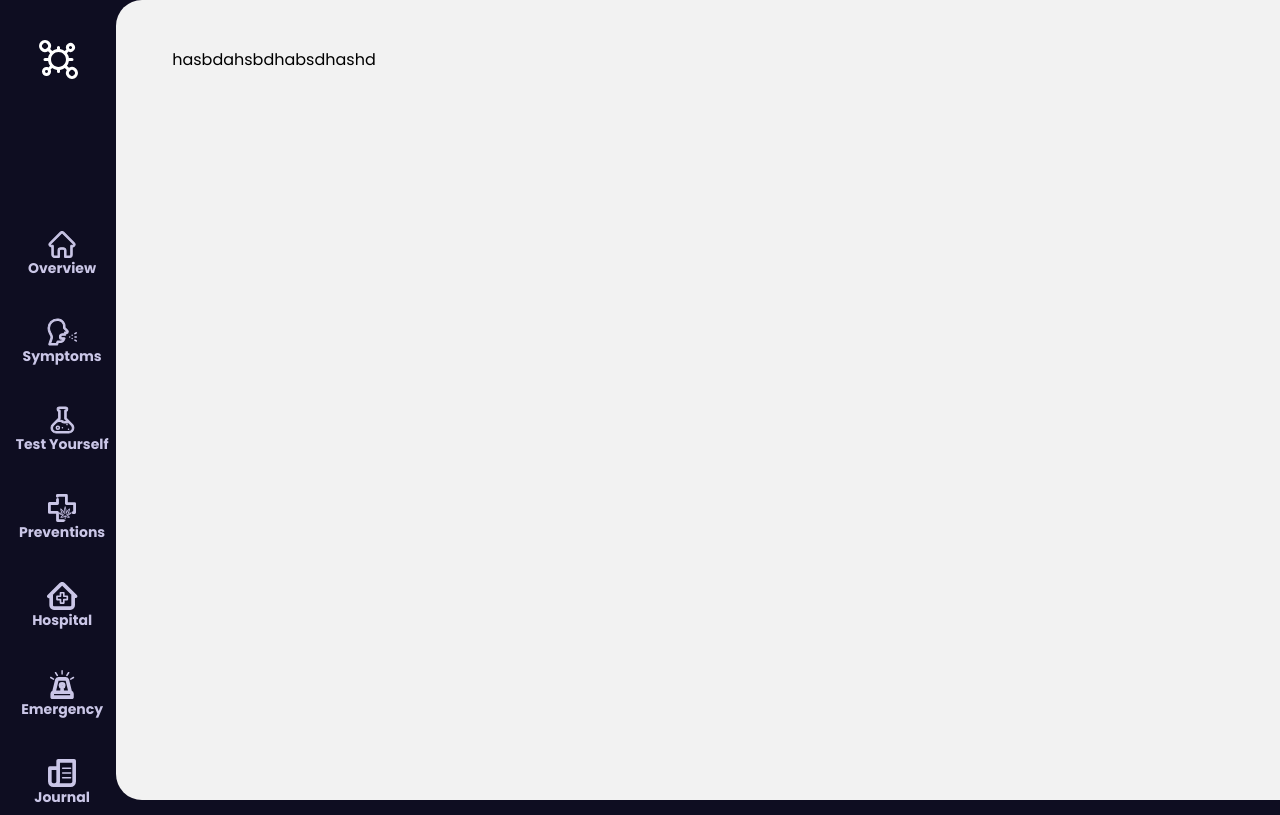
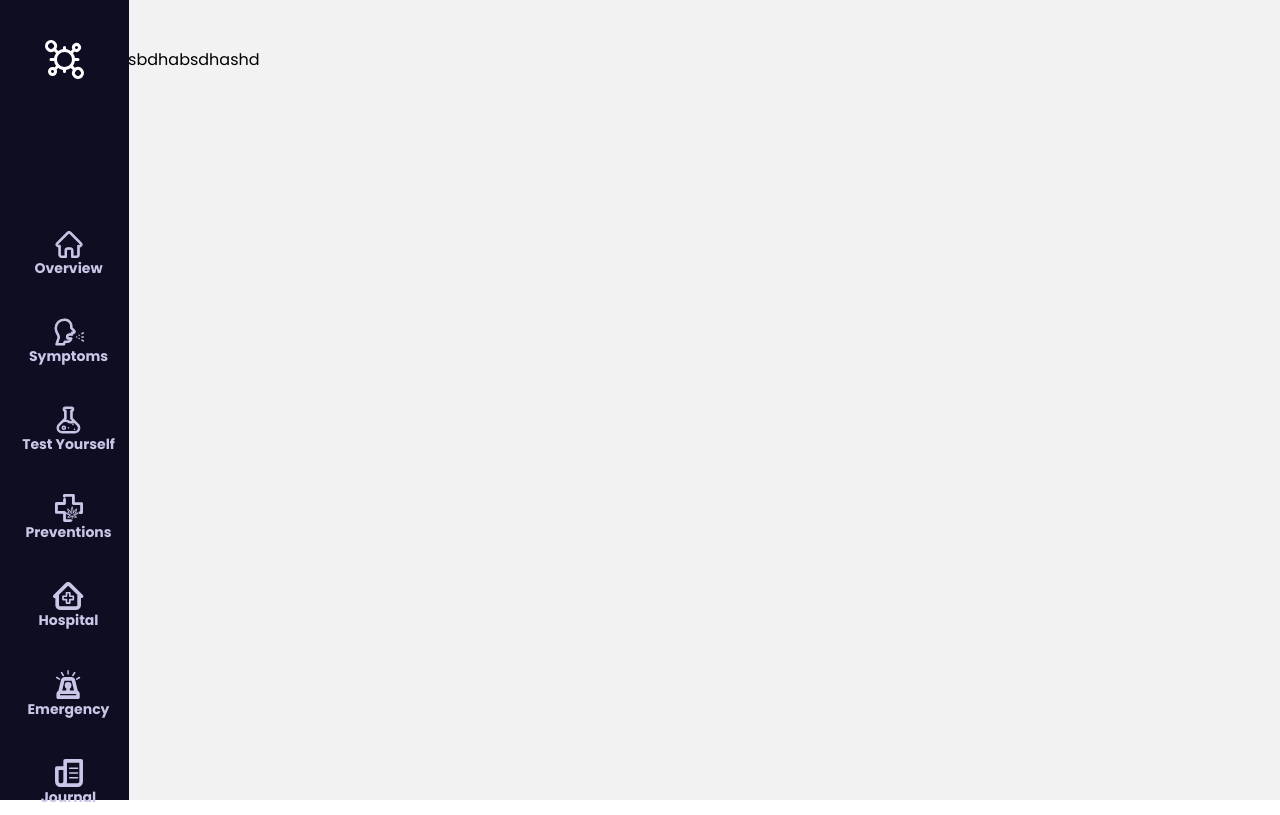
Before and after one commit to abha1281/covid-dashboard, a Next.js app: page / in a window 1280 px wide. Built offline with nearby package versions, Linux system fonts and the light colour scheme.

Commit message:
Update SideBar.tsx

```diff
--- a/components/layout/sidebar/SideBar.tsx
+++ b/components/layout/sidebar/SideBar.tsx
@@ -77,7 +77,6 @@ const SideBar = () => {
 
   useEffect(() => {
     !pages[0].position && setPages(createPositionWidth());
-    console.log(createPositionWidth());
   }, [pages]);
 
   useEffect(() => {
@@ -85,13 +84,10 @@ const SideBar = () => {
       page => page.link === router.pathname.split("/")[1]
     );
     activePage && setActive(activePage);
-  }, [router.asPath]);
+  }, [router.pathname]);
 
   return (
-    <div className="bg-[#0E0D21] w-[129px] h-full relative">
-      {active ? (
-        <SideTraveller active={active}  />
-      ) : null}
+    <div className="bg-[#0E0D21] w-[129px] h-full fixed">
       <div className="flex justify-center pt-10 pb-36">
         <Icon name="Cell" />
       </div>
@@ -101,7 +97,7 @@ const SideBar = () => {
             <div
               id={`sidebar-${index}-${page.link}`}
               onClick={() => {
-                setActive(page)
+                active && active.name !== page.name ? setActive(page) : null
               }}
               className={`flex pl-2 py-2 flex-col justify-center items-center relative z-10 ${
                 active && active.name === page.name ? "stroke-[#0E0D21]" : ""
@@ -121,6 +117,9 @@ const SideBar = () => {
             </div>
           </CustomLink>
         ))}
+      {active ? (
+        <SideTraveller active={active}  />
+      ) : null}
       </div>
     </div>
   );
```
